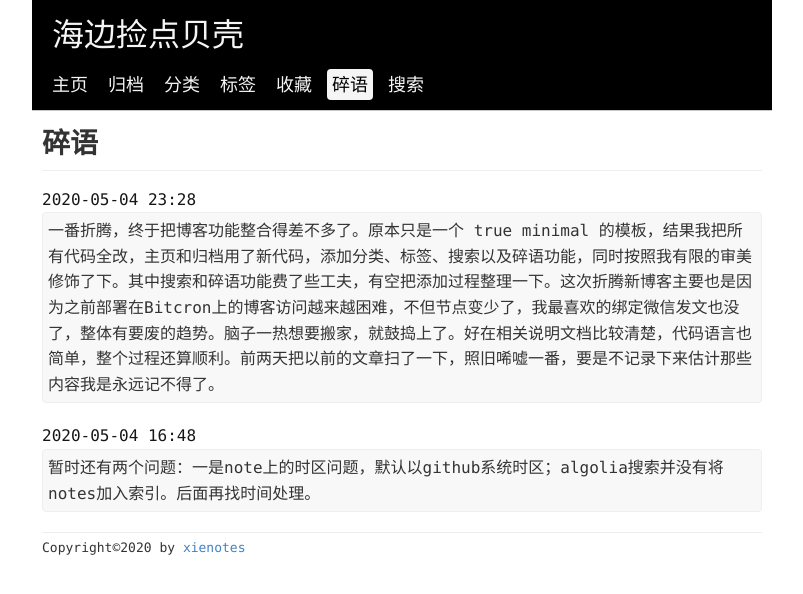
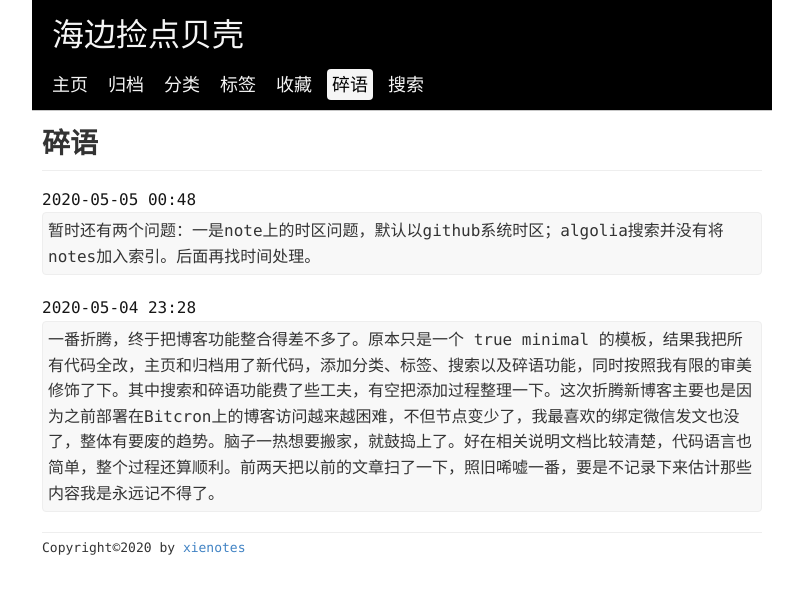
Before and after one commit to xienotes/xienotes.github.io, a Jekyll site: the page built from notes.html, in a window 1280 px wide. Shown: the top 594 px of the page, without its empty margins (238-1041 px from the left). Built offline with Jekyll 4.4.1, drawn with Linux system fonts in a browser that asks for light colours; some of the changed lines change nothing that is shown.

Commit message:
add time zone

```diff
--- a/_config.yml
+++ b/_config.yml
@@ -8,7 +8,7 @@ exclude: [README.md, Makefile, vendor]
 url: https://xienotes.net
 baseurl: ""
 
-# timezone: Asia/Shanghai
+timezone: Asia/Shanghai
 
 permalink: /:year/:month/:day/:title.html
 
```
